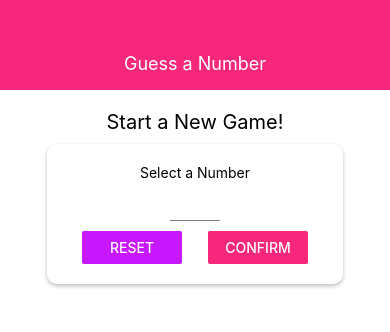
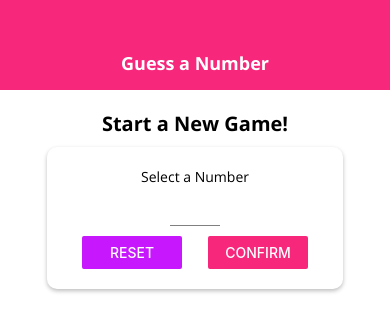
Before and after one commit to arienemaiara/guess-a-number-app, a React Native app: screen / in a window 390 px wide. Shown: the top 332 px of the page. Built offline with nearby package versions, Linux system fonts and the light colour scheme.

Commit message:
Adding custom fonts

```diff
--- a/App.js
+++ b/App.js
@@ -1,15 +1,33 @@
 import React, { useState } from 'react';
 import { StyleSheet, View } from 'react-native';
+import * as Font from 'expo-font';
+import { AppLoading } from 'expo';
 
 import Header from './components/Header';
 import StartGameScreen from './screens/StartGameScreen'
 import GameScreen from './screens/GameScreen';
 import GameOverScreen from './screens/GameOverScreen';
 
+const fetchFonts = () => {
+  Font.loadAsync({
+    'open-sans': require('./assets/fonts/OpenSans-Regular.ttf'),
+    'open-sans-bold': require('./assets/fonts/OpenSans-Bold.ttf')
+  });
+}
+
 export default function App() {
 
   const [userNumber, setUserNumber] = useState();
   const [guessRounds, setGuessRounds] = useState(0);
+  const [dataLoaded, setDataLoaded] = useState(false);
+
+  if (!dataLoaded) {
+    return <AppLoading
+              startAsync={fetchFonts}
+              onFinish={() => setDataLoaded(true)}
+              onError={(err) => console.log(err)} />
+  }
+
 
   const configureNewNumber = () => {
     setGuessRounds(0);
--- a/components/Header.js
+++ b/components/Header.js
@@ -20,7 +20,8 @@ const styles = StyleSheet.create({
     },
     headerTitle: {
         color: 'white',
-        fontSize: 18
+        fontSize: 18,
+        fontFamily: 'open-sans-bold'
     }
 });
 
--- /dev/null
+++ b/constants/default-styles.js
@@ -0,0 +1,12 @@
+import { StyleSheet } from 'react-native';
+
+export default StyleSheet.create({
+    bodyText: {
+        fontFamily: 'open-sans'
+    },
+    titleText: {
+        fontFamily: 'open-sans-bold',
+        fontSize: 20,
+        marginVertical: 10
+    }
+})
--- a/package.json
+++ b/package.json
@@ -9,6 +9,7 @@
   },
   "dependencies": {
     "expo": "~36.0.0",
+    "expo-font": "^8.0.0",
     "react": "~16.9.0",
     "react-dom": "~16.9.0",
     "react-native": "https://github.com/expo/react-native/archive/sdk-36.0.0.tar.gz",
--- a/screens/StartGameScreen.js
+++ b/screens/StartGameScreen.js
@@ -13,6 +13,7 @@ import Card from '../components/Card';
 import Input from '../components/Input'
 
 import colors from '../constants/colors'
+import defaultStyles from '../constants/default-styles'
 import NumberContainer from '../components/NumberContainer';
 
 const StartGameScreen = props => {
@@ -62,9 +63,9 @@ const StartGameScreen = props => {
                 Keyboard.dismiss();
             }}>
             <View style={styles.screen}>
-                <Text style={styles.title}>Start a New Game!</Text>
+                <Text style={defaultStyles.titleText}>Start a New Game!</Text>
                 <Card style={styles.inputContainer}>
-                    <Text>Select a Number</Text>
+                    <Text style={defaultStyles.bodyText}>Select a Number</Text>
                     <Input
                         style={styles.input}
                         blurOnSubmit
```
Also changed, not shown: assets/fonts/OpenSans-Bold.ttf (added), assets/fonts/OpenSans-Regular.ttf (added).
